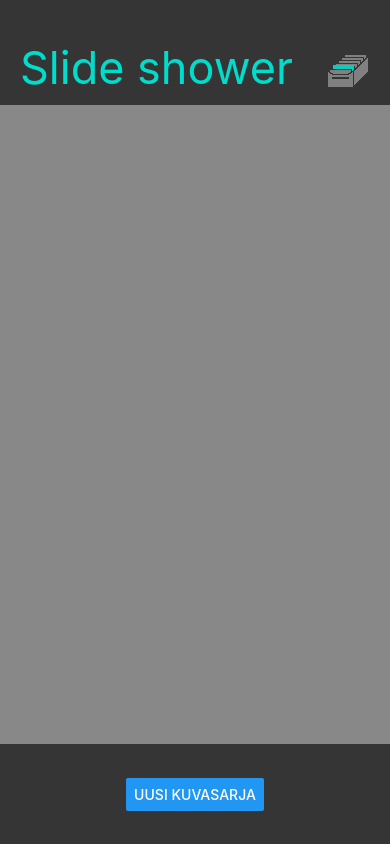
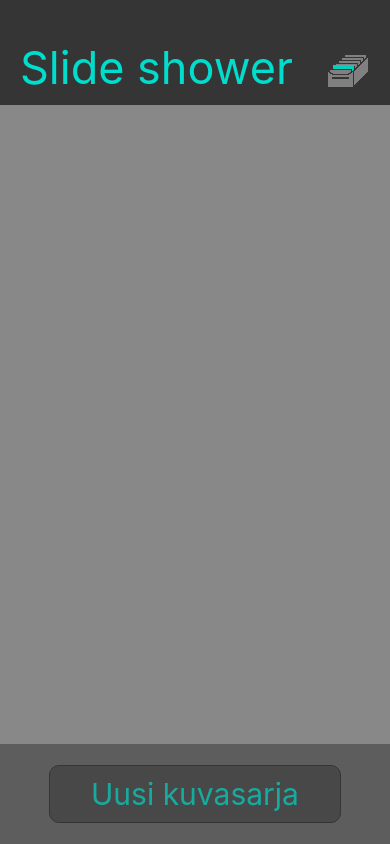
Before and after one commit to JarkkoJake/Slide-Shower, a React Native app: screen / in a window 390 px wide. Built offline with nearby package versions, Linux system fonts and the light colour scheme.

Commit message:
appbutton and popup styling

```diff
--- /dev/null
+++ b/components/appButton.tsx
@@ -0,0 +1,33 @@
+import { StyleSheet, TouchableOpacity, Text } from "react-native";
+import { COLORS } from "../colors";
+
+interface props {
+  onPress: () => void;
+  text: string;
+  disabled?: boolean;
+};
+
+export const AppButton = (props: props) => {
+  return (<TouchableOpacity onPress={() => {
+    if (props.disabled) return;
+    props.onPress();
+  }} style={[styles.button, props.disabled && {opacity: 0.5}]}>
+    <Text style={styles.text}>{props.text}</Text>
+  </TouchableOpacity>);
+};
+
+const styles = StyleSheet.create({
+  text: {
+    fontSize: 30,
+    color: COLORS.accentFaded,
+    textAlign: "center",
+  },
+  button: {
+    backgroundColor: COLORS.secondaryFaded,
+    borderWidth: 1,
+    borderColor: COLORS.secondary,
+    borderRadius: 10,
+    width: "100%",
+    paddingVertical: 10,
+  },
+});
--- a/components/newShowPopup.tsx
+++ b/components/newShowPopup.tsx
@@ -1,5 +1,7 @@
 import React, { SetStateAction } from "react";
 import {View, Text, TextInput, Button, StyleSheet} from "react-native";
+import { COLORS } from "../colors";
+import { AppButton } from "./appButton";
 
 interface props {
   showPopup: React.Dispatch<SetStateAction<boolean>>;
@@ -18,16 +20,18 @@ export const NewShowPopup = ({visible, setShows, showPopup, slideShows}: props)
     <View style={styles.popupContentContainer}>
       <Text>Kuvasarjan nimi</Text>
       <TextInput style={styles.textInput} value={newShowName} onChangeText={t => setNewShowName(t)}/>
-      <Button title="Valmis" onPress={() => {
+      <View style={{width: 200}}>
+      <AppButton text="Valmis" onPress={() => {
         setNewShowName("");
         showPopup(false);
         setShows(s => [...s, {name: newShowName, images: []}]);
       }} disabled={slideShows.map(s => s.name).includes(newShowName) || newShowName == ""}/>
       <View style={{height: 20}}/>
-      <Button title="Peruuta" onPress={() => {
+      <AppButton text="Peruuta" onPress={() => {
         showPopup(false);
         setNewShowName("");
       }}/>
+      </View>
     </View>
   </View>
 };
@@ -41,18 +45,23 @@ const styles = StyleSheet.create({
     right: 0,
     alignItems: "center",
     justifyContent: "center",
-    backgroundColor: "#ddd"
+    backgroundColor: "#000a"
   },
   popupContentContainer: {
     padding: 20,
     alignItems: "center",
+    backgroundColor: COLORS.primary,
+    borderRadius: 10,
   },
   textInput: {
-    height: 40,
+    height: 50,
     paddingHorizontal: 10,
     marginVertical: 20,
     width: 200,
     borderWidth: 2,
-    borderColor: "#aaa"
+    borderRadius: 6,
+    borderColor: COLORS.secondary,
+    color: COLORS.accent,
+    fontSize: 30,
   },
 });
--- a/screens/MainMenu.tsx
+++ b/screens/MainMenu.tsx
@@ -4,6 +4,7 @@ import { Header } from "../components/header";
 import { NewShowPopup } from "../components/newShowPopup";
 import { SlideShowButton } from "../components/slideShowButton";
 import { COLORS } from "../colors";
+import { AppButton } from "../components/appButton";
 
 interface props {
   slideShows: slideShow[];
@@ -34,7 +35,9 @@ export const MainMenu: (props: props) => React.JSX.Element = ({slideShows, setSh
     </ScrollView>
 
     <View style = {styles.fixedArea}>
-      <Button title="Uusi kuvasarja" onPress={() => showPopup(true)}/>
+      <View style={styles.buttonWrap}>
+      <AppButton text="Uusi kuvasarja" onPress={() => showPopup(true)}/>
+      </View>
     </View>
 
     <NewShowPopup visible={popupShown} slideShows={slideShows} setShows={setShows} showPopup={showPopup}/>
@@ -49,9 +52,12 @@ const styles = StyleSheet.create({
   fixedArea: {
     height: 100,
     paddingVertical: 20,
-    backgroundColor: COLORS.secondary,
+    backgroundColor: COLORS.secondaryFaded,
     justifyContent: "center",
     alignItems: "center",
+  },
+  buttonWrap: {
+    width: "75%",
   },
   scroll: {
     flex: 1,
```
